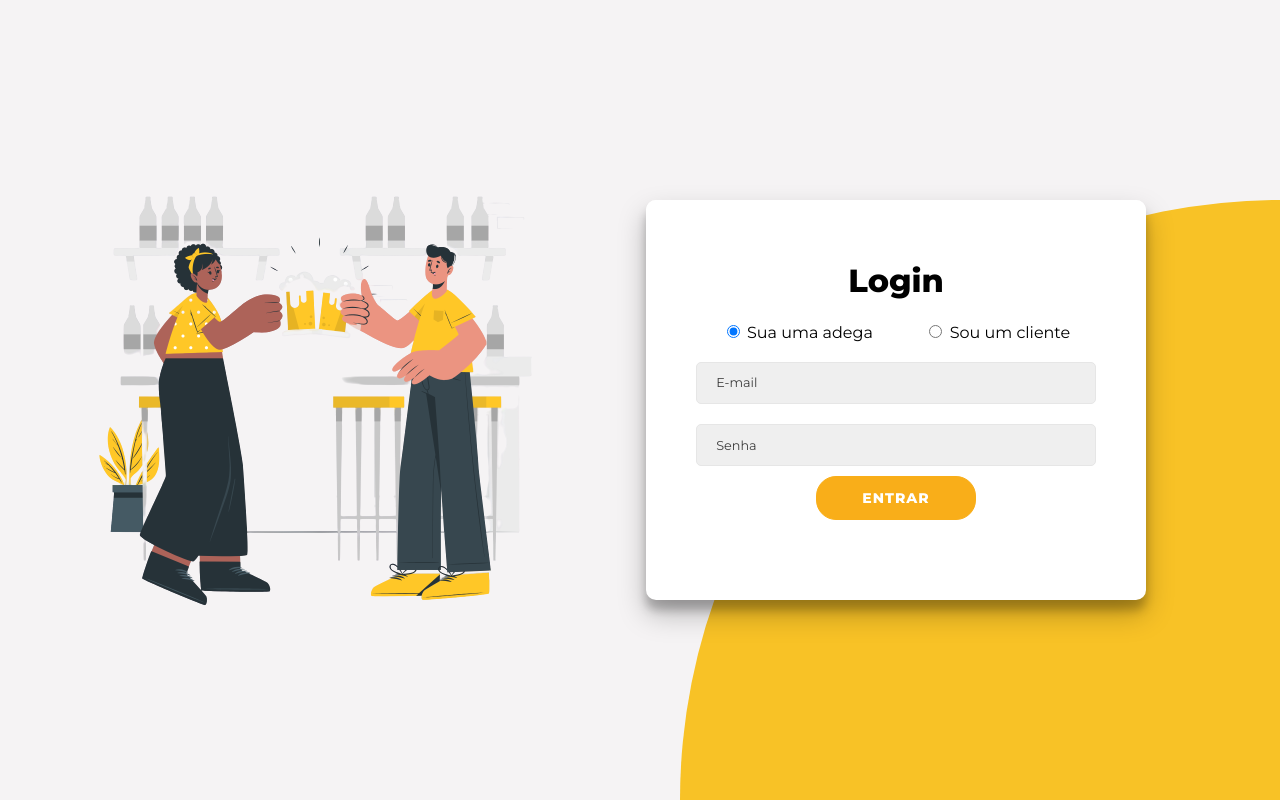
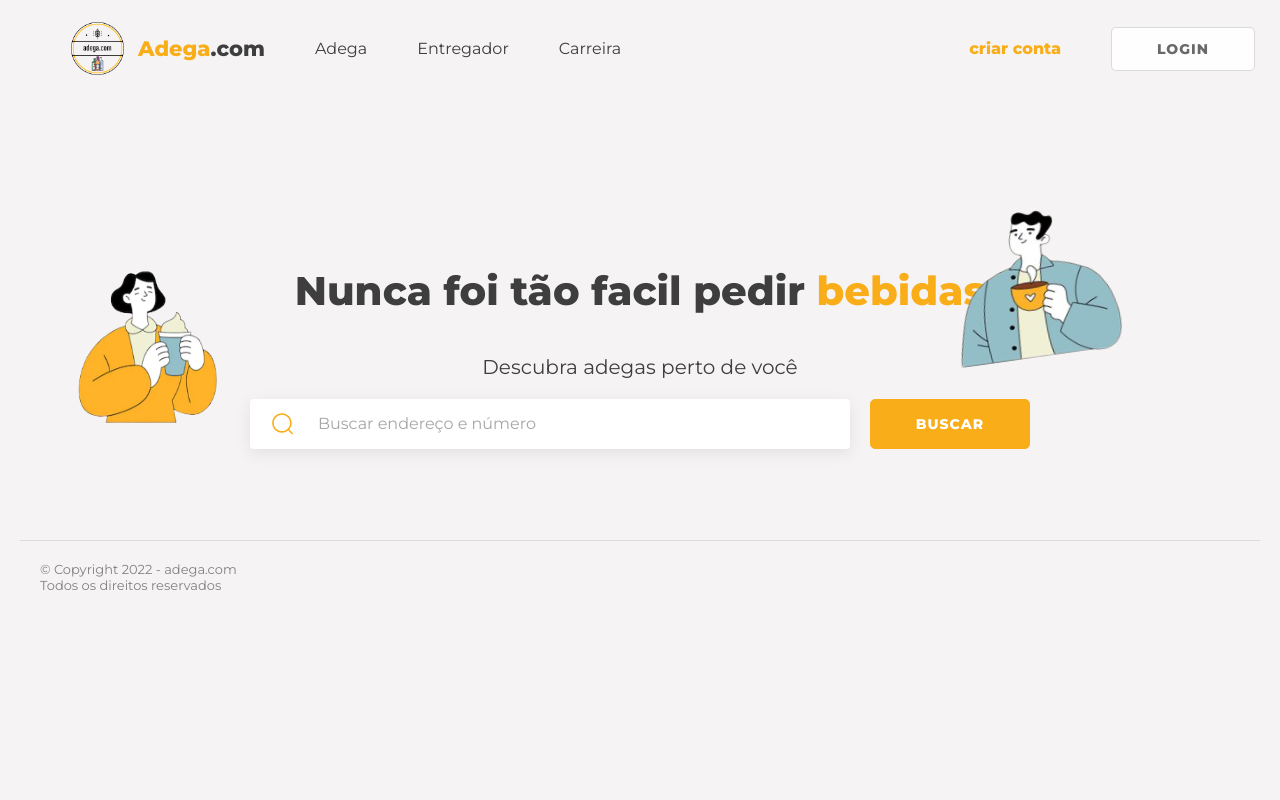
Before and after one commit to ariellemattos/adega-virtual, a Flask app: page / in a window 1280 px wide. Run offline with Flask 2, Linux system fonts and the light colour scheme; data comes from the database, SQL or seed files in the repository; both versions use the stored data as it was after the commit; some libraries are stand-ins or nearby versions.

Commit message:
feat(wip): google maps integration

```diff
--- a/routes.py
+++ b/routes.py
@@ -5,7 +5,11 @@
 
 app = Flask(__name__, static_folder='static')
 
-@app.route("/")
+
+@app.route('/')
+def main():
+    return render_template('index.html')
+
 @app.route("/realizarLogin")
 def menu():
     logado = autenticar_login()
@@ -42,9 +46,6 @@
 
 @app.route("/adega/cadastro", methods = ["GET"])
 def form_criar_adega_api():
-    logado = autenticar_login()
-    if logado is None:
-        return redirect("/")
 
     adega = {
         'id_adega': 'cadastro',
@@ -60,7 +61,7 @@
 
         }
 
-    return render_template("cadastro-adega.html", logado = logado, adega = adega)
+    return render_template("cadastro-adega.html", adega = adega)
 
 @app.route("/adega/cadastro", methods = ["POST"])
 def criar_adega_api():
@@ -136,9 +137,6 @@
 
 @app.route("/cliente/cadastro", methods = ["GET"])
 def form_criar_cliente_api():
-    logado = autenticar_login()
-    if logado is None:
-        return redirect("/")
 
     cliente = {
         'id_cliente': 'cadastro',
@@ -154,14 +152,10 @@
 
         }
 
-    return render_template("cadastro-cliente.html", logado = logado, cliente = cliente)
+    return render_template("cadastro-cliente.html", cliente = cliente)
 
 @app.route("/cliente/cadastro", methods = ["POST"])
 def criar_cliente_api():
-    logado = autenticar_login()
-    if logado is None:
-        return redirect("/")
-
     nomeCliente = request.form["nomeCliente"]
     cpf = request.form["cpf"]
     cep = request.form["cep"]
@@ -175,7 +169,7 @@
     ja_existia, cliente = criar_cliente(nomeCliente, cpf, cep, cidade, rua, bairro, nResidencia, complemento, telefone)
 
     mensagem = f"O cliente {cpf} já existe com o id {cliente['id_cliente']}." if ja_existia else f"O cliente {cpf} foi criada com id {cliente['id_cliente']}."
-    return render_template("index.html", logado = logado, mensagem = mensagem)
+    return render_template("index.html", mensagem = mensagem)
 
 @app.route("/clientes")
 def listar_clientes_api():
--- a/static/css/global.css
+++ b/static/css/global.css
@@ -4,6 +4,7 @@
 @import url('./components/input.css');
 @import url('./components/decorate.css');
 @import url('./components/table.css');
+@import url('./components/modal.css');
 
 * {
 	box-sizing: border-box;
--- /dev/null
+++ b/static/js/maps.js
@@ -0,0 +1,26 @@
+var searchInput = 'search_input';
+
+$(document).ready(function () {
+    var autocomplete;
+    autocomplete = new google.maps.places.Autocomplete((document.getElementById(searchInput)), {
+        types: ['geocode'],
+    });
+
+    google.maps.event.addListener(autocomplete, 'place_changed', function () {
+        var near_place = autocomplete.getPlace();
+        document.getElementById('loc_lat').value = near_place.geometry.location.lat();
+        document.getElementById('loc_long').value = near_place.geometry.location.lng();
+
+        document.getElementById('latitude_view').innerHTML = near_place.geometry.location.lat();
+        document.getElementById('longitude_view').innerHTML = near_place.geometry.location.lng();
+    });
+});
+
+
+var autocomplete;
+autocomplete = new google.maps.places.Autocomplete((document.getElementById(searchInput)), {
+types: ['geocode'],
+componentRestrictions: {
+    country: "BR"
+}
+});
--- /dev/null
+++ b/static/js/scripts.js
@@ -0,0 +1,9 @@
+const modal = document.querySelector('.modal-container')
+
+function openModal() {
+  modal.classList.add('active')
+}
+
+function closeModal() {
+  modal.classList.remove('active')
+}
--- a/templates/cadastro-adega.html
+++ b/templates/cadastro-adega.html
@@ -33,7 +33,7 @@
                         {% if adega['id_adega'] != 'cadastro' %}
                             <h1>Editar Adega</h1>
                         {% else %}
-                            <h1>Cadastrar Adega</h1>
+                            <h1>Cadastro de Adega</h1>
                         {% endif %}
                         <div class="input-group">
                             <div class="input-box">
--- a/templates/cadastro-cliente.html
+++ b/templates/cadastro-cliente.html
@@ -36,7 +36,7 @@
                         {% if cliente['id_cliente'] != 'cadastro' %}
                             <h1>Editar Cliente</h1>
                         {% else %}
-                            <h1>Cadastrar Cliente</h1>
+                            <h1>Cadastro de Cliente</h1>
                         {% endif %}
 
                         <div class="input-group">
--- a/templates/components/header.html
+++ b/templates/components/header.html
@@ -1,27 +1,32 @@
 <style>
     .header {
         display: flex;
-        justify-content: flex-end;
+        justify-content: flex-start;
         padding: 0;
     }
 
     .header ul {
         display: flex;
+        width: 100%;
         align-items: center;
     }
 
-    .header ul li {
+    .header > ul > ul {
+        justify-content: end;
+    }
+
+    .header li {
         list-style: none;
         margin: 0 25px;
         color: #3e3e3e;
     }
 
-    .header ul li a {
+    .header li a {
         text-decoration: none;
         color: #3e3e3e;
     }
 
-    .header ul li:not(.logo-container) a:hover {
+    .header li:not(.logo-container) a:hover {
         color: #f9ae19;
     }
 
@@ -32,7 +37,7 @@
 
     .logo-container img {
         width: 65px;
-            margin-right: 8px;
+        margin-right: 8px;
     }
 
     .logo-title {
@@ -42,6 +47,11 @@
 
     .logo-title span {
         color: #f9ae19;
+    }
+
+    .criar-conta{
+        color: #f9ae19;
+        font-weight: bolder;
     }
 </style>
 <div class="header">
@@ -56,17 +66,17 @@
                 </span>
             </a>
         </li>
-        <li><a href="/adega/cadastro">Cadastro de adegas</a></li>
-        <li><a a href="/adegas">Lista de adegas</a></li>
-        <li><a href="/cliente/cadastro">Cadastro de clientes</a></li>
-        <li><a a href="/clientes">Lista de clientes</a></li>
-        <li><a href="/produto/cadastro">Cadastro de produtos</a></li>
-        <li><a a href="/produtos">Lista de produtos</a></li>
+        <li><a href="/adega/cadastro">Adega</a></li>
+        <li><a href="#">Entregador</a></li>
+        <li><a href="#">Carreira</a></li>
 
-        <li>
-            <form action="/logout" id="form_logout" method="POST">
-                <button class="button secondary" >Sair</button>
-            </form>
-        </li>
+        <ul>
+            <li><a href="/cliente/cadastro"> <span class="criar-conta"> criar conta </span> </a></li>
+            <li class="sair-container">
+                <form action="/logout" id="form_logout" method="POST">
+                    <button class="button secondary" >Login</button>
+                </form>
+            </li>
+        </ul>
     </ul>
 </div>
--- a/templates/index.html
+++ b/templates/index.html
@@ -6,12 +6,13 @@
 		<link rel="stylesheet" href="/static/css/global.css" />
 		<link rel="stylesheet" href="/static/css/pages/landing-page.css" />
 		<link rel="icon" type="image/x-icon" href="/static/images/logo.png">
+		<script src="https://ajax.googleapis.com/ajax/libs/jquery/3.4.1/jquery.min.js"></script>
+        <script src="https://maps.googleapis.com/maps/api/js?v=3.exp&libraries=places&key=AIzaSyAH1pwVtq2oF8lVEksbc9epka_o-rMzsjU"></script>
+		<script src="/static//js/maps.js"> </script>
+		<script src="/static//js/scripts.js"> </script>
 	</head>
 	<body>
 		<div class="container">
-			{% if mensagem != '' %}
-				{% include 'components/alert.html' %}
-			{% endif %}
 			<div class="hero">
 				<!-- HEADER -->
 				{% include 'components/header.html' %}
@@ -24,9 +25,19 @@
 					<div class="right">
 						<img class="png" src="/static/images/right.png" alt="" />
 					</div>
+
 					<div class="content">
-						<img src="/static/images/logo.png" alt="" class="logo" />
+						<!-- <img src="/static/images/logo.png" alt="" class="logo" /> -->
 						<h2>Nunca foi tão facil pedir <span>bebidas</span></h2>
+						<p>Descubra adegas perto de você</p>
+						<div class="form">
+							<div class="search">
+								<img src="/static/images/search.svg" alt="" />
+								<input type="text" id="search_input" placeholder="Buscar endereço e número" />
+							</div>
+							<button id="open-modal" class="button primary">Buscar</button>
+						</div>
+
 					</div>
 				</div>
 			</div>
```
Also changed, not shown: adega.db.
